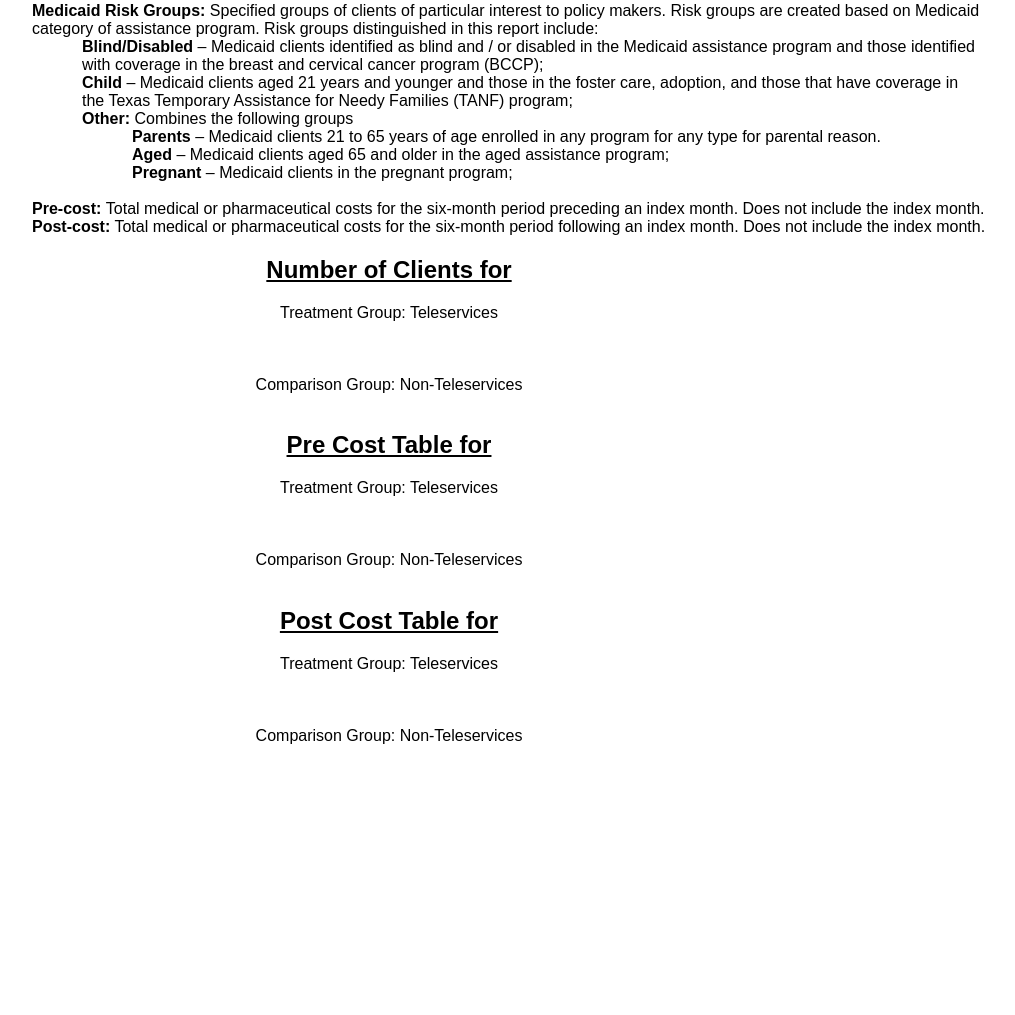
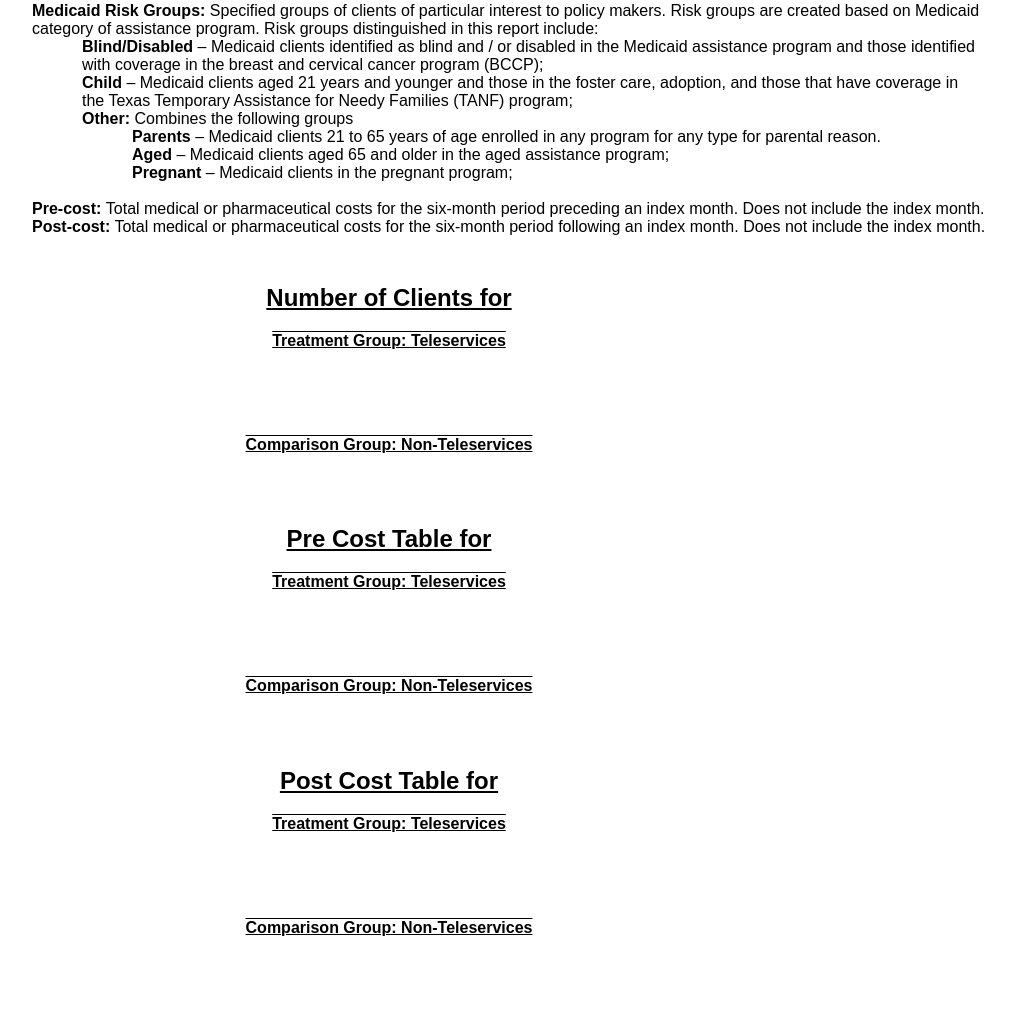
Before and after one commit to Hariharan2907/telemed_project, a Flask app: template templates/medcost.html in a window 1280 px wide. Shown: the part 529-1544 px from the top of the page, without its empty margins (251-1266 px from the left). Before the commit the page ends 1273 px from the top, so only its background shows below. Run offline with Flask 2, Linux system fonts and the light colour scheme; the template is opened without the code that fills it, so the values that code supplies are empty; parts of the project's set-up code (start-up, migrations or seed data) failed here and were passed over.

Commit message:
Changed formatting of medcost table

```diff
--- a/templates/medcost.html
+++ b/templates/medcost.html
@@ -11,7 +11,7 @@
     <body>
 
         <div class="navbar">
-            <a href="#documents">Documents</a>
+            <a href="documents">Documents</a>
             <a href="#">Other Data Resources</a>
             <a href="#">Hospitilization Cost Lookup</a>
 
@@ -89,46 +89,56 @@
             </div>
         </div>
 
+        <br>
+
         </center>
+        <div class="solid">
         <center><u><h2 id="Clients">Number of Clients for {{sda_name}}</h2></u></center>
-        <center><caption>Treatment Group: Teleservices</caption></center><br>
+        <center><p style="text-decoration: overline underline;"><b>Treatment Group: Teleservices</b></p></center> <br>
         <center>
 
         {% for table in numclient_tele %}
             {{table|safe}}
         {% endfor %}</center>
         <br><br>
-        <center><caption>Comparison Group: Non-Teleservices</caption></center><br>
+        <center><p style="text-decoration: overline underline;"><b>Comparison Group: Non-Teleservices</b></p></center><br>
         <center>
         {% for table in numclient_nontele %}
             {{table|safe}}
         {% endfor %}</center>
+      </div>
+      <br>
 
+      <div class="solid">
         <center><u><h2 id="Pre_Cost">Pre Cost Table for {{sda_name}}</h2></u></center>
-        <center><caption>Treatment Group: Teleservices</caption></center><br>
+        <center><p style="text-decoration: overline underline;"><b>Treatment Group: Teleservices</b></p></center> <br>
         <center>
         {% for table in precost_tele %}
             {{table|safe}}
         {% endfor %}</center>
         <br><br>
-        <center><caption>Comparison Group: Non-Teleservices</caption></center><br>
+        <center><p style="text-decoration: overline underline;"><b>Comparison Group: Non-Teleservices</b></p></center><br>
         <center>
         {% for table in precost_nontele %}
             {{table|safe}}
         {% endfor %}</center>
+      </div>
+      <br>
 
+      <div class="solid">
         <center><u><h2 id="Post_Cost">Post Cost Table for {{sda_name}}</h2></u></center>
-        <center><caption>Treatment Group: Teleservices</caption></center><br>
+        <center><p style="text-decoration: overline underline;"><b>Treatment Group: Teleservices</b></p></center> <br>
         <center>
         {% for table in postcost_tele %}
             {{table|safe}}
         {% endfor %}</center>
         <br><br>
-        <center><caption>Comparison Group: Non-Teleservices</caption></center><br>
+        <center><p style="text-decoration: overline underline;"><b>Comparison Group: Non-Teleservices</b></p></center><br>
         <center>
         {% for table in postcost_nontele %}
             {{table|safe}}
         {% endfor %}</center>
+      </div>
 
 
         <br><br>
```
Also changed, not shown: templates/medcost1.html (+17 -8 lines).
